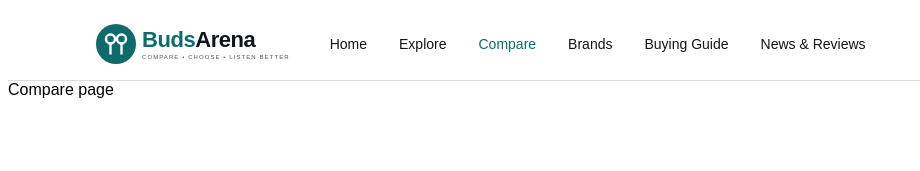
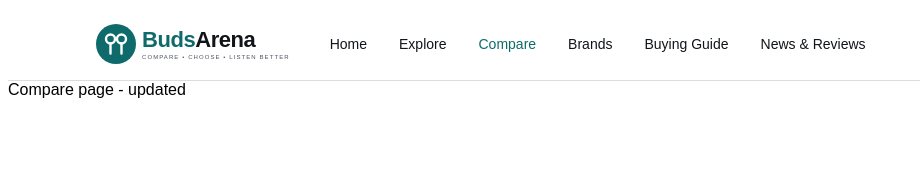
Before and after one commit to parmindersingh4385/nuxt_budsarena, a Nuxt app: page /compare in a window 1280 px wide. Shown: the top 171 px of the page, without its empty margins (0-920 px from the left). Built offline with nearby package versions, Linux system fonts and the light colour scheme.

Commit message:
no message

```diff
--- a/app/pages/compare.vue
+++ b/app/pages/compare.vue
@@ -1,5 +1,5 @@
 <script setup></script>
 
 <template>
-    <div>Compare page</div>
+    <div>Compare page - updated</div>
 </template>
```
